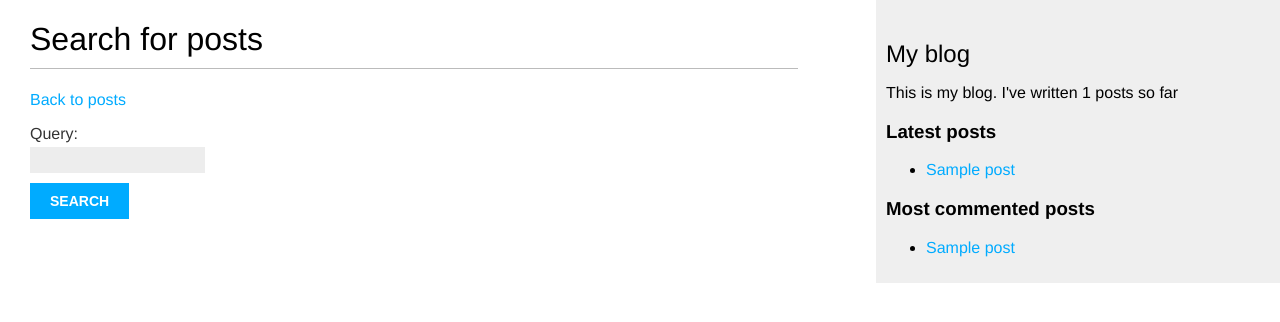
After one commit to IdenStukosenshal/django_project_1_2022, a Django app: page /blog/search/ in a window 1280 px wide. The commit adds this page. Shown: the top 322 px of the page. Run offline with Django 4.2, Linux system fonts and the light colour scheme; tables that the repository leaves empty hold one stand-in row (values such as "Sample post").

Commit message:
Теперь сайт работает на postgres, добавил Полнотекстовый поиск по сайту
Добавить на будущее:
* Форму для создания постов
* Регистрацию пользователей

```diff
--- a/mysite/blog/forms.py
+++ b/mysite/blog/forms.py
@@ -12,3 +12,7 @@ class CommentForm(forms.ModelForm):
     class Meta:
         model = Comment
         fields = ('name', 'email', 'body')
+
+
+class SearchForm(forms.Form):
+    query = forms.CharField()
--- a/mysite/blog/templates/blog/post/list.html
+++ b/mysite/blog/templates/blog/post/list.html
@@ -5,6 +5,9 @@
 
 {% block content %}
   <h1>My Blog</h1>
+
+  <a href="{% url 'blog:post_search' %}">Search</a>
+
   {% if tag %}
     <h2>Posts tagged with"{{ tag.name }}"</h2>
   {% endif %}
--- /dev/null
+++ b/mysite/blog/templates/blog/post/search.html
@@ -0,0 +1,28 @@
+{% extends "blog/base.html" %}
+
+{% block title %}Search{% endblock %}
+
+{% block content %}
+  {% if query %}
+    <h1>Posts containing "{{ query }}"</h1>
+    <h3>
+      {% with results.count as total_results %}
+          Found {{ total_results }} result{{ total_results|pluralize }}
+      {% endwith %}
+    </h3>
+    {% for post in results %}
+        <h4><a href="{{ post.get_absolute_url }}">{{ post.title }}</a></h4>
+        {{ post.body|truncatewords:5 }}
+    {% empty %}
+      <p>There are no results for your query.</p>
+    {% endfor %}
+    <p><a href="{% url 'blog:post_search' %}">Search again</a></p>
+  {% else %}
+    <h1>Search for posts</h1>
+    <a href="{% url 'blog:post_list' %}">Back to posts</a>
+    <form action="." method="get">
+      {{ form.as_p }}
+      <input type="submit" value="Search">
+    </form>
+  {% endif %}
+{% endblock %}
--- a/mysite/blog/urls.py
+++ b/mysite/blog/urls.py
@@ -10,6 +10,8 @@ urlpatterns = [
     #path('', views.PostListView.as_view(), name='post_list'), # name='post_list' это имя URL, которое будет использовано, чтобы идентифицировать его
     path('<int:year>/<int:month>/<int:day>/<slug:post123>/', views.post_detail, name='post_detail'), # reverse('blog:post_detail', ...
     path('<int:post_id>/share/', views.post_share, name='post_share'), # получаем url из detail/html
+    path('search/', views.post_search, name='post_search'),
+
 
 
 ]
--- a/mysite/blog/views.py
+++ b/mysite/blog/views.py
@@ -2,10 +2,13 @@ from django.shortcuts import render, get_object_or_404
 from.models import Post, Comment
 from django.core.paginator import Paginator, EmptyPage, PageNotAnInteger
 from django.views.generic import ListView
-from .forms import EmailPostForm1, CommentForm
+from .forms import EmailPostForm1, CommentForm, SearchForm
 from django.core.mail import send_mail
 from taggit.models import Tag
 from django.db.models import Count
+from django.contrib.postgres.search import SearchVector
+
+
 
 def post_list(request, tag_slug=None):
     object_list = Post.published.all() # запрашиваем все "published" посты из базы данных
@@ -89,3 +92,16 @@ def post_share(request, post_id): # Получение статьи по id
     else:
         form = EmailPostForm1()
     return render(request, 'blog/post/share.html', {'post': post, 'form': form, 'sent': sent})
+
+# GET запрос используется чтобы получить данные, а POST чтобы отправить.
+
+def post_search(request):
+    form = SearchForm()
+    query = None
+    results = []
+    if 'query' in request.GET:
+        form = SearchForm(request.GET) # Поисковый запрос будет отправляться методом GET, чтобы результирующий URL содержал в себе фразу поиска в параметре query
+    if form.is_valid():
+        query = form.cleaned_data['query']
+        results = Post.objects.annotate(search=SearchVector('title', 'body'), ).filter(search=query)
+    return render(request, 'blog/post/search.html', {'form': form, 'query': query, 'results': results})
```
Also changed, not shown: mysite/mysite/settings.py (+6 -3 lines).
